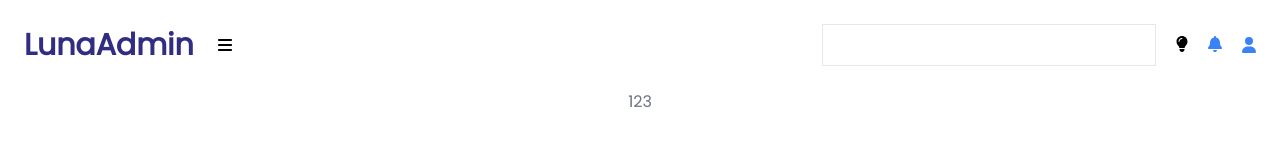
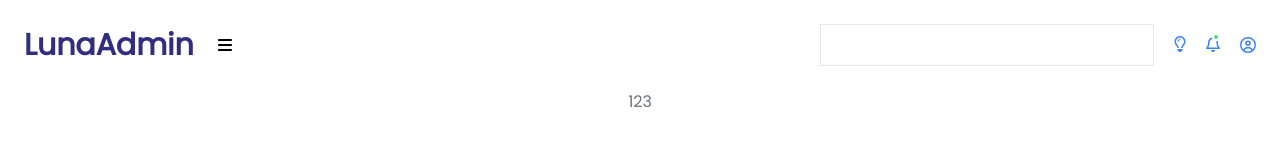
Before and after one commit to LunaGoodnight/next-dashboard, a Next.js app: page / in a window 1280 px wide. Shown: the top 160 px of the page. Built offline with nearby package versions, Linux system fonts and the light colour scheme.

Commit message:
change icon style :lipstick:

```diff
--- a/app/Notification.tsx
+++ b/app/Notification.tsx
@@ -1,10 +1,11 @@
 import { FontAwesomeIcon } from "@fortawesome/react-fontawesome";
-import { faBell } from "@fortawesome/free-solid-svg-icons";
+import { faBell } from "@fortawesome/free-regular-svg-icons";
 
 export const Notification = () => {
   return (
-    <div>
-      <FontAwesomeIcon className="text-blue-500 content-none" icon={faBell} />
+    <div className="relative">
+      <div className="bg-green-400 w-[8px] h-[8px] absolute rounded-lg border-solid border-2 border-white right-0" />
+      <FontAwesomeIcon className="text-blue-500" icon={faBell} />
     </div>
   );
 };
--- a/app/ThemeButton.tsx
+++ b/app/ThemeButton.tsx
@@ -1,7 +1,7 @@
 "use client";
 import { useTheme } from "next-themes";
 import { FontAwesomeIcon } from "@fortawesome/react-fontawesome";
-import { faLightbulb } from "@fortawesome/free-solid-svg-icons";
+import { faLightbulb } from "@fortawesome/free-regular-svg-icons";
 export const ThemeButton = () => {
   const { theme, setTheme } = useTheme();
 
@@ -12,7 +12,7 @@ export const ThemeButton = () => {
     >
       <FontAwesomeIcon
         icon={faLightbulb}
-        className="text-indigo dark:text-yellow-300"
+        className="text-blue-500 dark:text-yellow-300"
       />
     </button>
   );
--- a/app/layout.tsx
+++ b/app/layout.tsx
@@ -4,7 +4,8 @@ import { Poppins } from "next/font/google";
 import Providers from "@/app/Providers";
 import { config } from "@fortawesome/fontawesome-svg-core";
 import { FontAwesomeIcon } from "@fortawesome/react-fontawesome";
-import { faBars, faBell, faUser } from "@fortawesome/free-solid-svg-icons";
+import { faCircleUser } from "@fortawesome/free-regular-svg-icons";
+import { faBars } from "@fortawesome/free-solid-svg-icons";
 import { ThemeButton } from "@/app/ThemeButton";
 import { SearchBlock } from "@/app/SearchBlock";
 import { Notification } from "@/app/Notification";
@@ -45,7 +46,10 @@ export default function RootLayout({
                 <SearchBlock />
                 <ThemeButton />
                 <Notification />
-                <FontAwesomeIcon className="text-blue-500" icon={faUser} />
+                <FontAwesomeIcon
+                  className="text-blue-500"
+                  icon={faCircleUser}
+                />
               </div>
             </div>
           </div>
--- a/package.json
+++ b/package.json
@@ -10,6 +10,7 @@
   },
   "dependencies": {
     "@fortawesome/fontawesome-svg-core": "^6.4.0",
+    "@fortawesome/free-regular-svg-icons": "^6.4.0",
     "@fortawesome/free-solid-svg-icons": "^6.4.0",
     "@fortawesome/react-fontawesome": "^0.2.0",
     "@types/node": "20.3.1",
```
Also changed, not shown: 1 other file (tests, documents, lock files or other folders).
